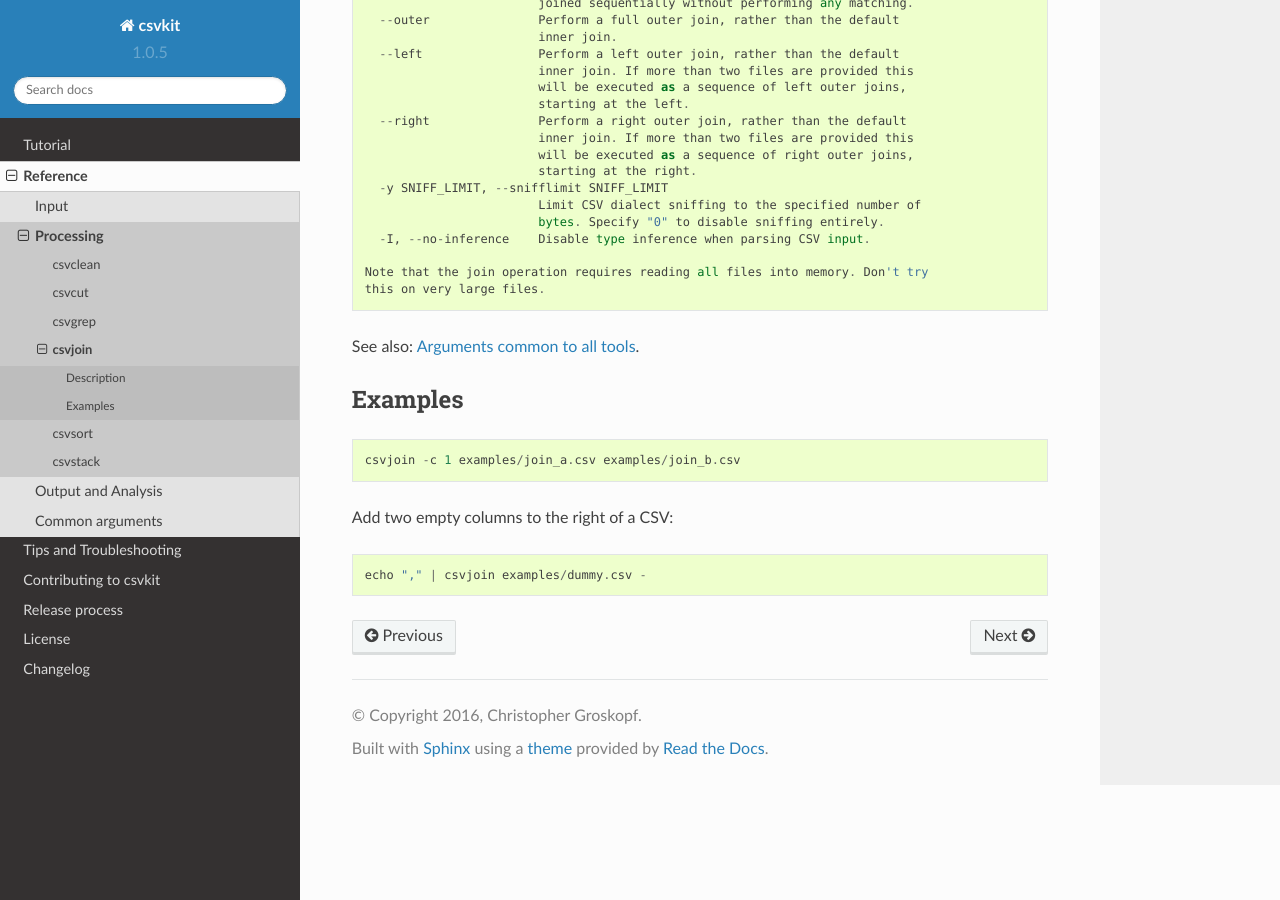
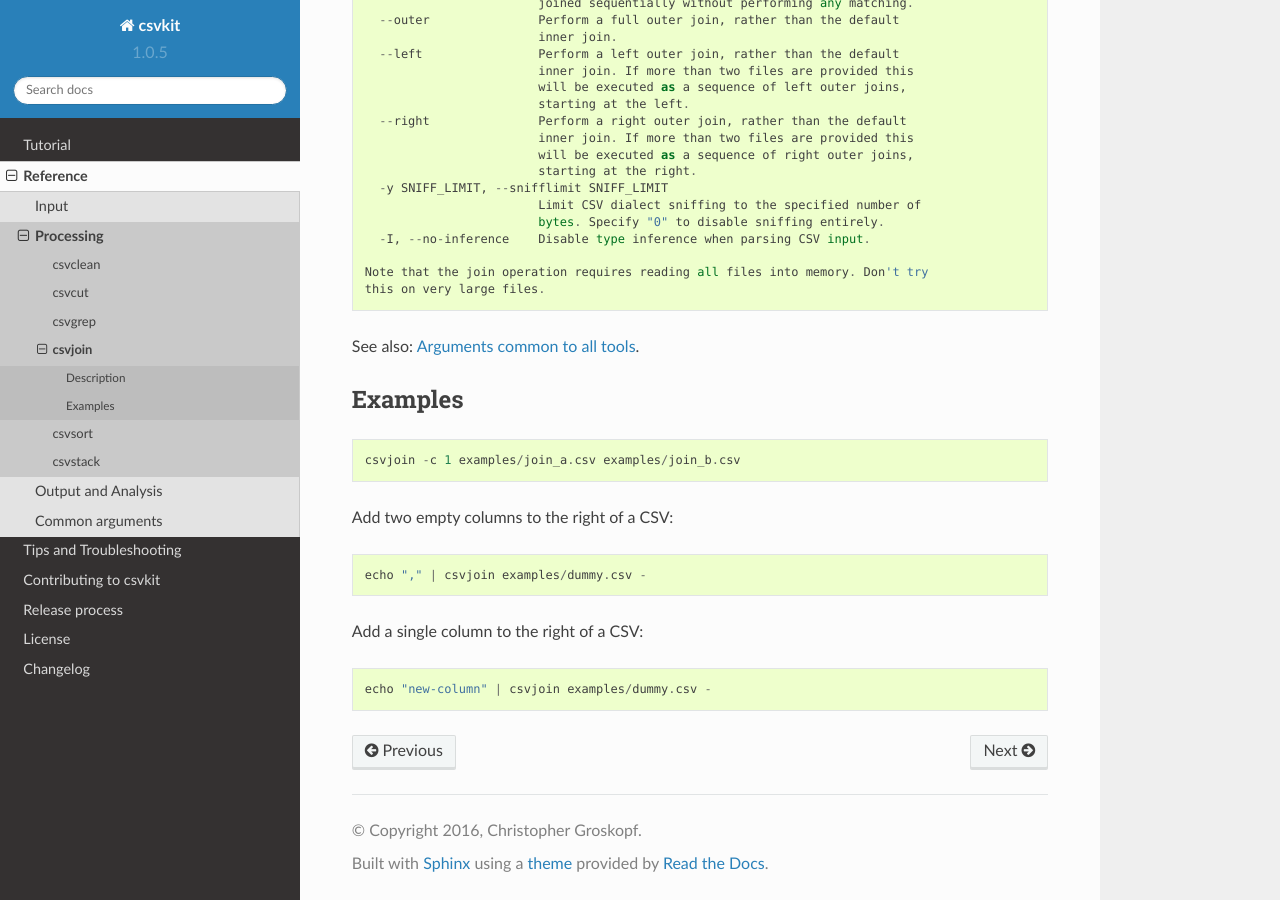
Before and after one commit to wireservice/csvkit, a Sphinx documentation site: the page built from docs/scripts/csvjoin.rst, in a window 1280 px wide and 900 px high, scrolled down 771 px. Built offline with Sphinx 7.4.7 and the Read the Docs theme 2.0.0, drawn with Linux system fonts in a browser that asks for light colours.

Commit message:
Add example to add a single column, #655

```diff
--- a/docs/scripts/csvjoin.rst
+++ b/docs/scripts/csvjoin.rst
@@ -61,3 +61,8 @@ Examples
 Add two empty columns to the right of a CSV::
 
     echo "," | csvjoin examples/dummy.csv -
+
+Add a single column to the right of a CSV::
+
+
+    echo "new-column" | csvjoin examples/dummy.csv -
```
